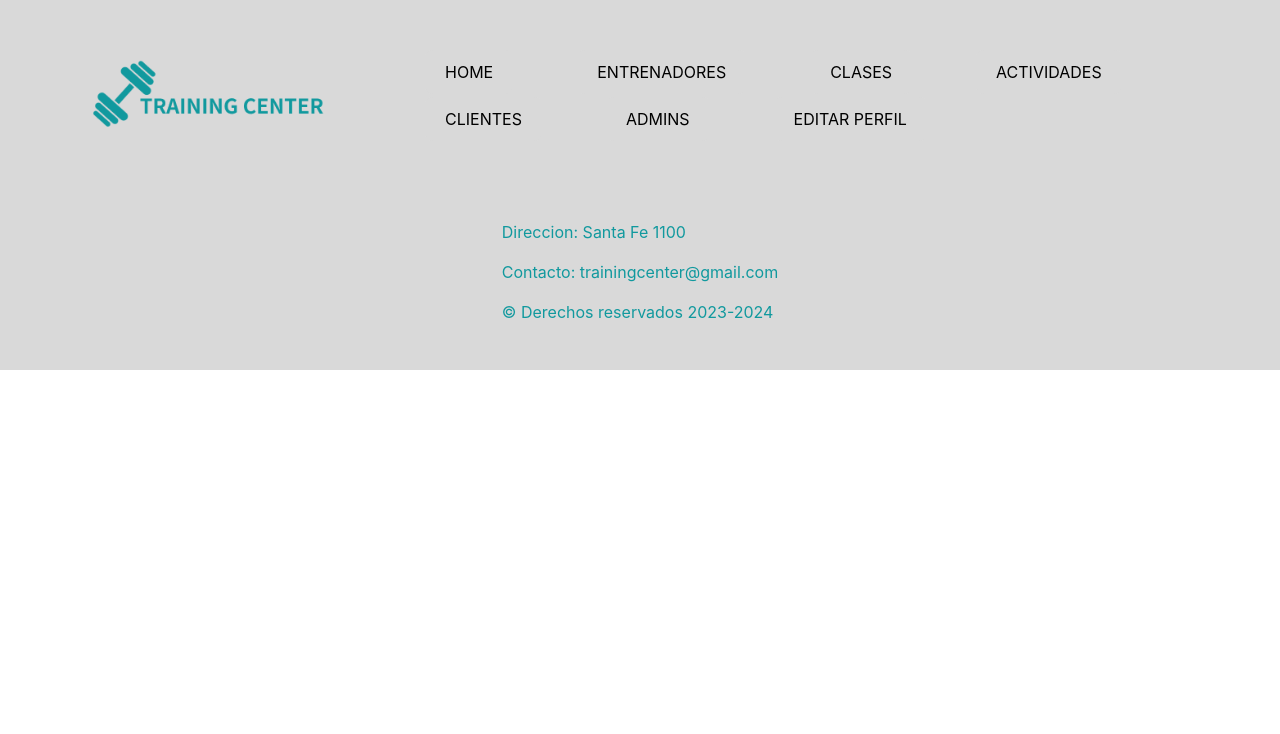
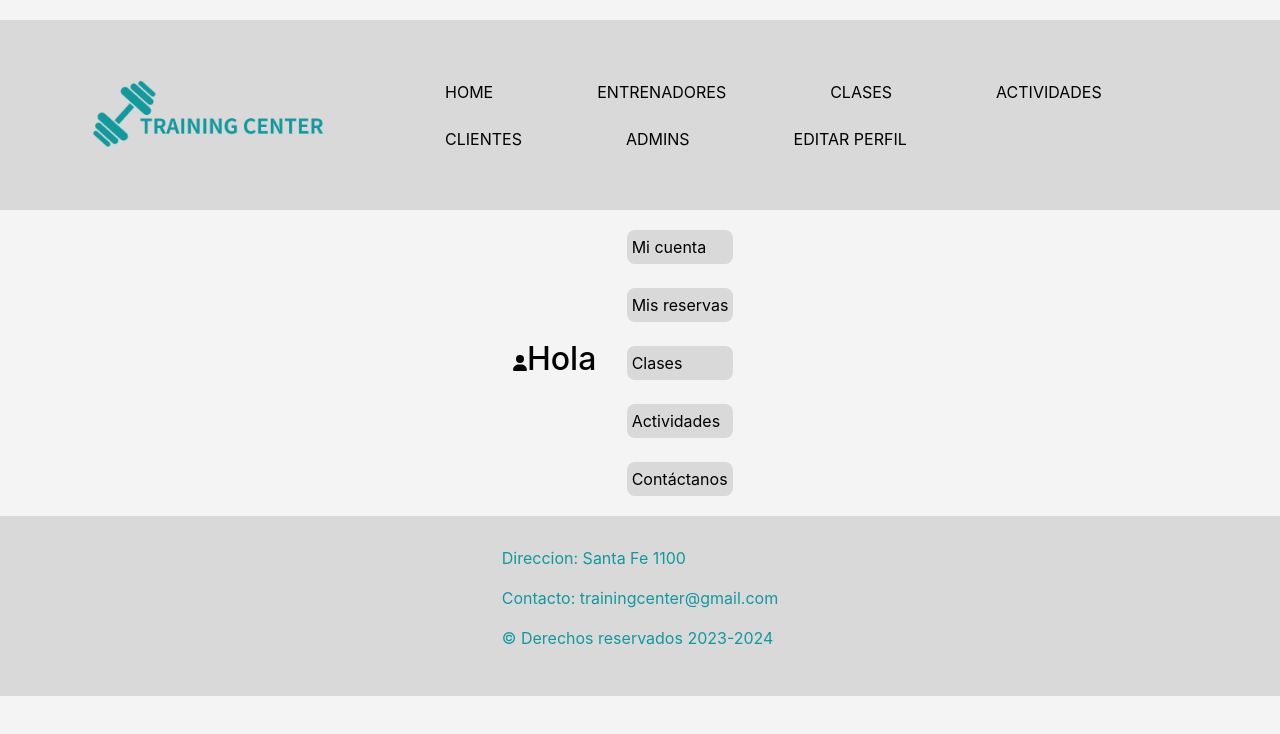
Before and after one commit to BelenLinera/SistemaGestionGimnasioApp, a React (Create React App) app in the folder sistema-gimnasio/: page / in a window 1280 px wide. Shown: the top 734 px of the page. Built offline with nearby package versions, Linux system fonts and the light colour scheme.

Commit message:
home client a medias

```diff
--- /dev/null
+++ b/sistema-gimnasio/src/Components/Layout/Home/Home.css
@@ -0,0 +1,40 @@
+body {
+  display: flex;
+  background-color: #f4f4f4;
+  color: #11999e;
+  justify-items: auto;
+  padding-top: 20px;
+  padding-bottom: 20px;
+  justify-content: center;
+}
+
+body .home-btn {
+  padding: 5px;
+  cursor: pointer;
+  border: none;
+}
+
+nav .link-home {
+  margin: 0 2rem;
+  padding: 10px 20px;
+  display: inline-block;
+  border-radius: 8px;
+  background-color: #d9d9d9;
+  color: #000000;
+  text-decoration: none;
+  display: flex;
+  flex-direction: column;
+  justify-content: space-between;
+  padding: 5px;
+}
+nav .link-home:hover {
+  background-color: #6decb9;
+}
+.icon {
+  justify-content: center;
+  flex-direction: row;
+  width: 80px;
+  align-items: center;
+  color: black;
+  display: flex;
+}
--- a/sistema-gimnasio/src/Components/Layout/Home/Home.jsx
+++ b/sistema-gimnasio/src/Components/Layout/Home/Home.jsx
@@ -1,11 +1,52 @@
-import React, { useContext } from 'react'
+// components/Home.js
+import React, { useContext, useRef } from "react";
 import UserContext from '../../Context/UserContext';
+import { Link } from "react-router-dom";
+import { faUser, faXmark } from "@fortawesome/free-solid-svg-icons";
+import { FontAwesomeIcon } from "@fortawesome/react-fontawesome";
+import "./Home.css";
 
 const Home = () => {
-const { user } = useContext(UserContext);
+  const homeRef = useRef();
+  const { user } = useContext(UserContext);
+
+  const showHomeNav = () => {
+    homeRef.current.classList.toggle("responsive_home");
+  };
+
   return (
-    <div>{user?.email}</div>
-  )
-}
+      <body>
+        <div className="icon">
+          <FontAwesomeIcon icon={faUser} color="#000000" />
+          <h2>Hola {user?.userName}</h2>
+        </div>
 
-export default Home
+        <nav ref={homeRef}>
+            <Link to="/editUser" className="link-home" onClick={showHomeNav}>
+              Mi cuenta
+            </Link>
+            <br/>
+            <Link to="/reservesUser" className="link-home" onClick={showHomeNav}>
+              Mis reservas
+            </Link>
+            <br/>
+            <Link to="/gymclass" className="link-home" onClick={showHomeNav}>
+              Clases
+            </Link>
+            <br/>
+            <Link to="/Activity" className="link-home" onClick={showHomeNav}>
+              Actividades
+            </Link>
+            <br/>
+            <Link to="/formMail" className="link-home" onClick={showHomeNav}>
+              Contáctanos
+            </Link>
+
+          </nav>
+        <div>{user?.email}</div>
+      </body>
+
+  );
+};
+
+export default Home;
```
